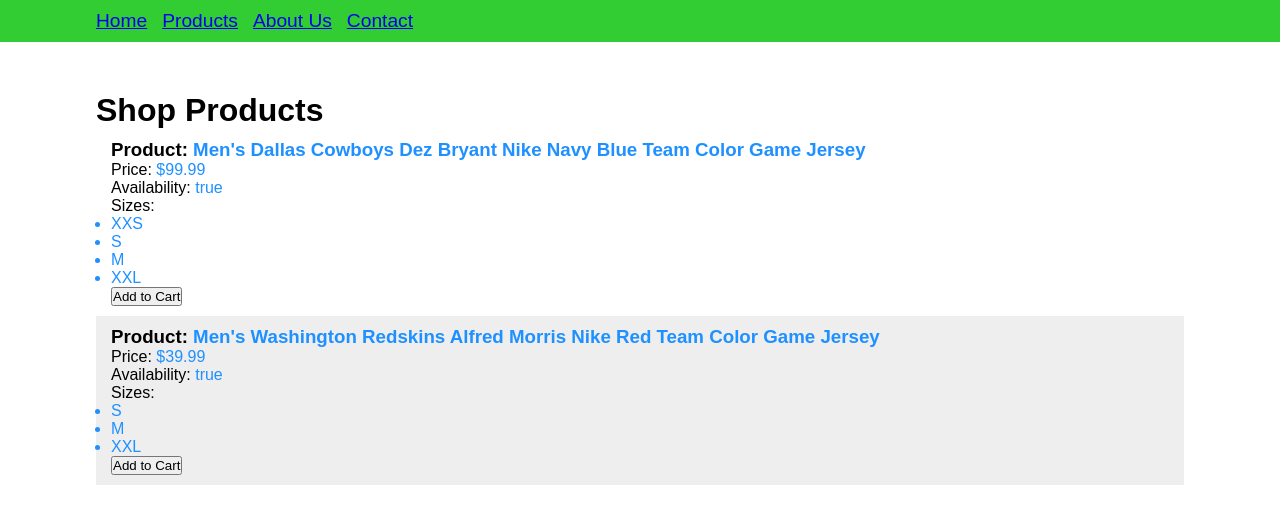
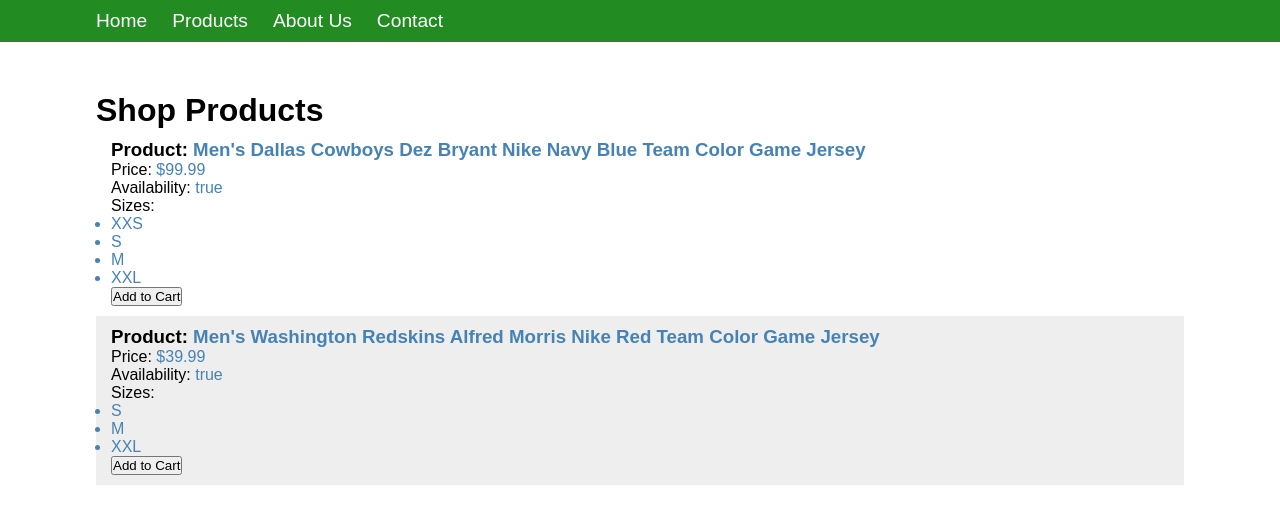
Before and after one commit to samiam151/ng2-store, an Angular app: page / in a window 1280 px wide. Shown: the top 524 px of the page. Built offline with nearby package versions, Linux system fonts and the light colour scheme.

Commit message:
Styled nav a bit

```diff
--- a/src/app/nav/nav.component.css
+++ b/src/app/nav/nav.component.css
@@ -0,0 +1,19 @@
+nav {
+    width:100%;
+    padding: 10px 7.5%;
+    background-color: forestgreen;
+}
+nav ul {
+    display: flex;
+    justify-content: flex-start;
+    align-items: center;
+}
+nav ul li {
+    margin-right: 25px;
+    list-style-type: none;
+    font-size: 1.2em;
+}
+nav ul li a {
+    color: white;
+    text-decoration: none;
+}
--- a/src/app/products/products-thumbnail.component.css
+++ b/src/app/products/products-thumbnail.component.css
@@ -1,3 +1,3 @@
 .answer {
-    color: dodgerblue;
+    color: steelblue;
 }
--- a/src/styles.css
+++ b/src/styles.css
@@ -9,18 +9,3 @@
     width: 85%;
     margin: 50px auto;
 }
-nav {
-    width:100%;
-    padding: 10px 7.5%;
-    background-color: limegreen;
-}
-nav ul {
-    display: flex;
-    justify-content: flex-start;
-    align-items: center;
-}
-nav ul li {
-    margin-right: 15px;
-    list-style-type: none;
-    font-size: 1.2em;
-}
```
